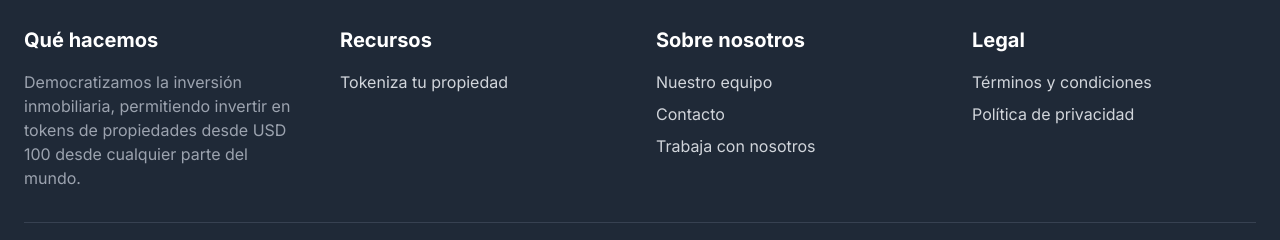
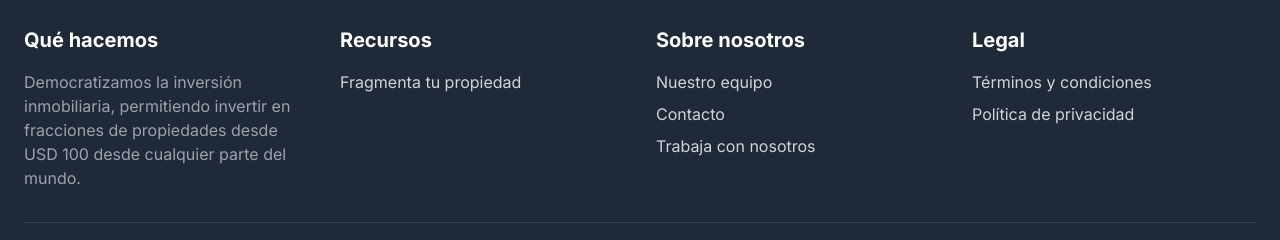
Before and after one commit to juansalinas-pro/rooftify, a Next.js app: page / in a window 1280 px wide. Shown: the part 5575-5815 px from the top of the page. Built offline with nearby package versions, Linux system fonts and the light colour scheme.

Commit message:
cambio de texto

```diff
--- a/src/components/Footer.tsx
+++ b/src/components/Footer.tsx
@@ -9,7 +9,7 @@ export function Footer() {
           <div>
             <h3 className="text-xl font-bold mb-4">Qué hacemos</h3>
             <p className="text-gray-400">
-              Democratizamos la inversión inmobiliaria, permitiendo invertir en tokens de propiedades desde USD 100
+              Democratizamos la inversión inmobiliaria, permitiendo invertir en fracciones de propiedades desde USD 100
               desde cualquier parte del mundo.
             </p>
           </div>
@@ -18,7 +18,7 @@ export function Footer() {
             <ul className="space-y-2">
               <li>
                 <Link href="#" className="text-gray-300 hover:text-blue-400 transition-colors">
-                  Tokeniza tu propiedad
+                  Fragmenta tu propiedad
                 </Link>
               </li>
             </ul>
```
